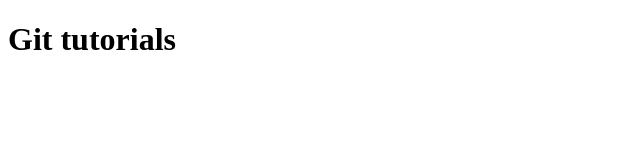
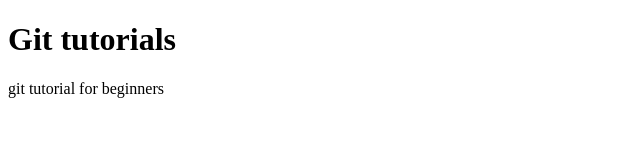
Before and after one commit to FrontedTee/login-form, a plain HTML site: page index.html in a window 1280 px wide. Shown: the whole page, without its empty margins (0-640 px from the left). Drawn offline with Linux system fonts and the light colour scheme.

Commit message:
changed index.html

```diff
--- a/index.html
+++ b/index.html
@@ -8,5 +8,6 @@
   </head>
   <body>
     <h1>Git tutorials</h1>
+    <p>git tutorial for beginners</p>
   </body>
 </html>
```
